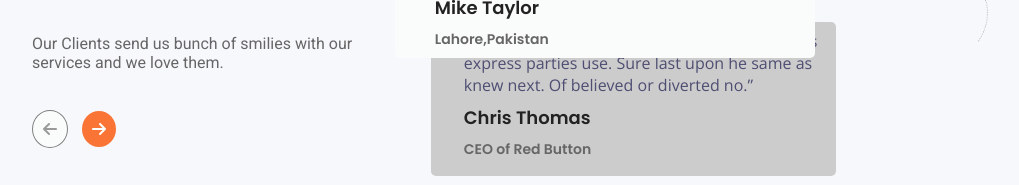
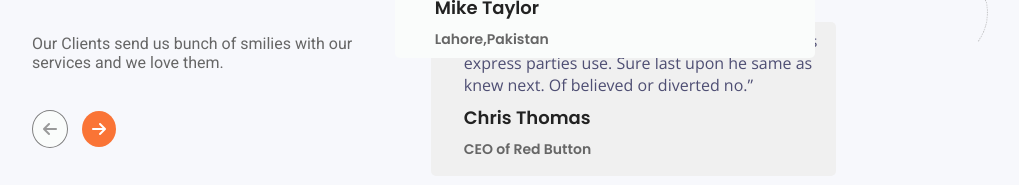
Before and after one commit to saranyaramanathan/FSD-Taks, a plain HTML site: page index.html in a window 1280 px wide. Shown: the part 2500-2685 px from the top of the page, without its empty margins (192-1211 px from the left). Drawn offline with nearby package versions, Linux system fonts and the light colour scheme; a web font is replaced by a local one.

Commit message:
card color change

```diff
--- a/index.html
+++ b/index.html
@@ -411,7 +411,7 @@
             <div class="people-right">
                  <div style="display:relative; margin-left: 20px; margin-top: 20px;">
                     <img src="images/people_element.png" alt="" width="120"height="120" style="position: absolute; right:100px"/>
-                <div   style=" position: absolute;z-index: 1; margin-top:100px; margin-left:46px; width:380px;border-radius:5px; padding-left:25px; background-color: #CCCCCC;">
+                <div   style=" position: absolute;z-index: 1; margin-top:100px; margin-left:46px; width:380px;border-radius:5px; padding-left:25px; background-color:#F0F0F0;">
                      <div style=" width:100%;display: flex; flex-direction:column; padding:8px;">
                     <span class="p1">“On the Windows talking painted pasture yet its express parties use. Sure last upon he same as knew next. Of believed or diverted no.”</span>
                     <span class="p2">Chris Thomas</span>
```
